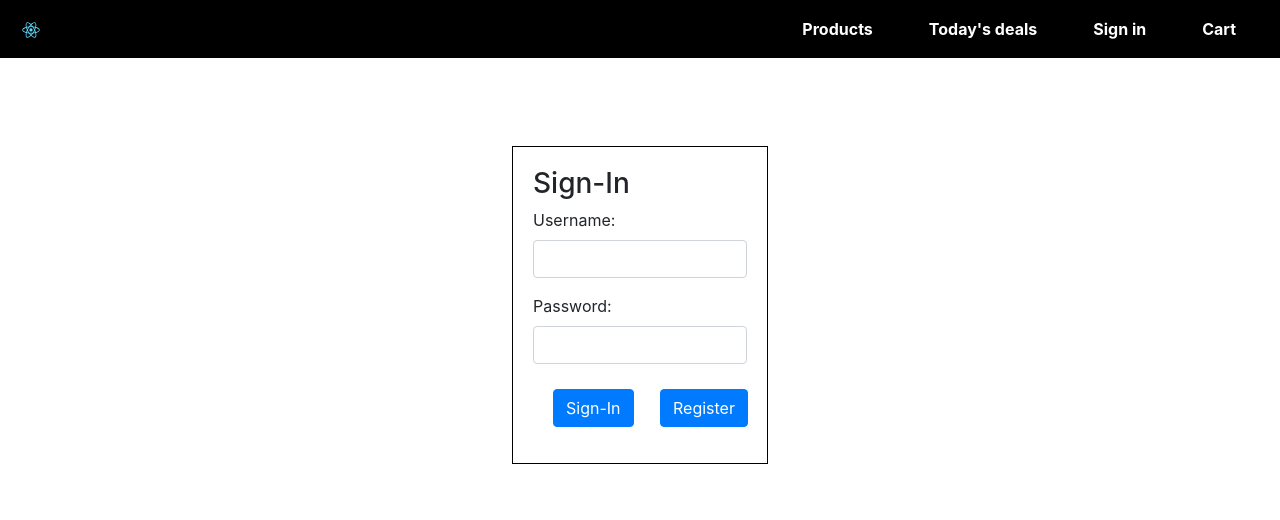
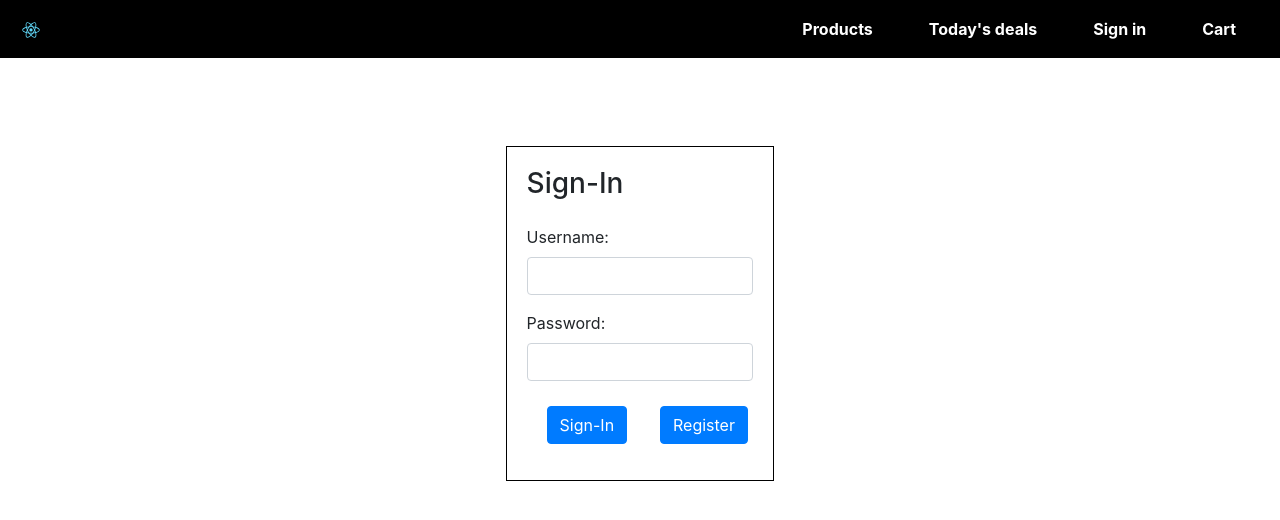
Before and after one commit to saipavani68/Ecommerce-App, a React (Create React App) app: page /signIn in a window 1280 px wide. Shown: the top 520 px of the page. Built offline with nearby package versions, Linux system fonts and the light colour scheme.

Commit message:
styled register component

```diff
--- a/src/App.css
+++ b/src/App.css
@@ -46,6 +46,9 @@
   color: white !important;
   font-weight: bold;
 }
+.form-header {
+  margin-bottom: 25px;
+}
 
 @keyframes App-logo-spin {
   from {
--- a/src/components/form.css
+++ b/src/components/form.css
@@ -3,7 +3,7 @@
     margin-right: auto;
     margin-top: 5%;
     border: 1px solid black;
-    width: 20%;
+    width: 21%;
     padding: 20px;
 }
 
--- a/src/components/registration.js
+++ b/src/components/registration.js
@@ -67,7 +67,7 @@ export default class Registration extends Component {
     render() {
         return (
             <div className="form-container">
-                <h3>Create your account</h3>
+                <h3 className="form-header">Create your account</h3>
                 <form onSubmit={this.onSubmit}>
                     <div className="form-group">
                         <label>Username: </label>
--- a/src/components/sign-in.js
+++ b/src/components/sign-in.js
@@ -56,7 +56,7 @@ export default class SignIn extends Component {
     render() {
         return (
             <div className="form-container">
-                <h3>Sign-In</h3>
+                <h3 className="form-header">Sign-In</h3>
                 <form onSubmit={ this.onSubmit }>
                     <div className="form-group">
                         <label>Username: </label>
```
Also changed, not shown: 1 other file (tests, documents, lock files or other folders).
